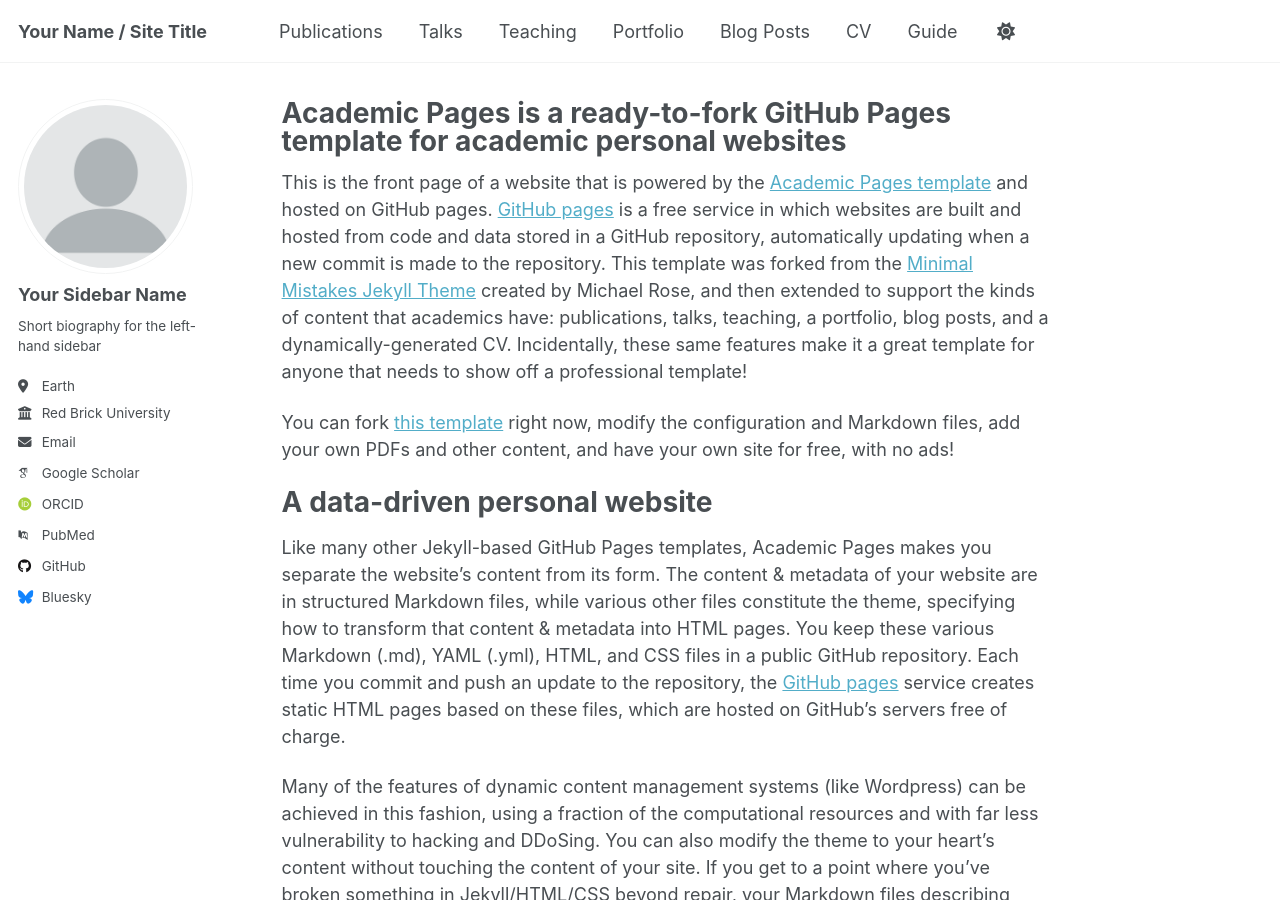
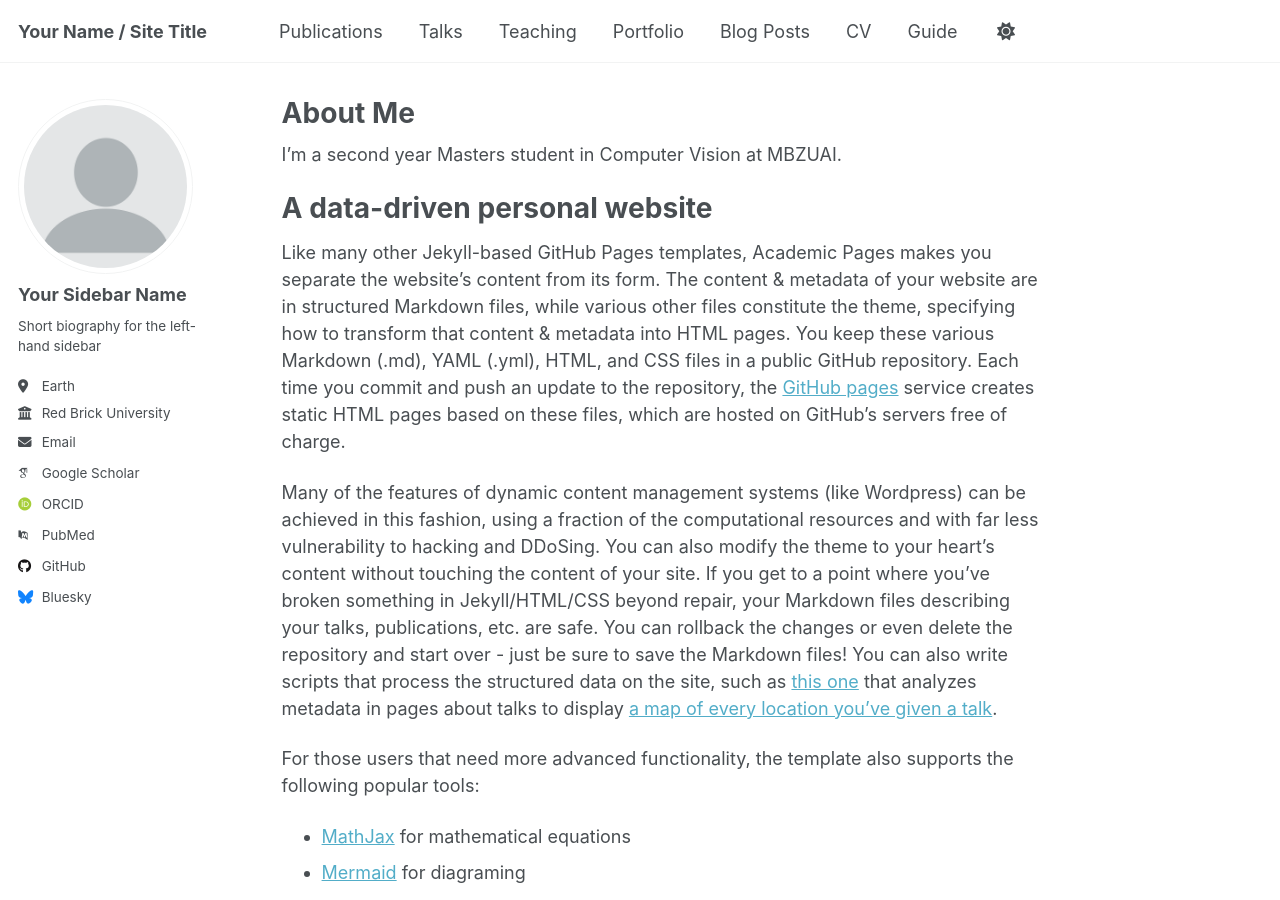
Before and after one commit to khufia/khufia.github.io, a Jekyll site: the page built from _pages/about.md, in a window 1280 px wide and 900 px high. Built offline with Jekyll 4.4.1, drawn with Linux system fonts in a browser that asks for light colours; some web fonts are replaced; a script that is not in the unit is left out.

Commit message:
Update about.md

```diff
--- a/_pages/about.md
+++ b/_pages/about.md
@@ -1,15 +1,13 @@
 ---
 permalink: /
-title: "Academic Pages is a ready-to-fork GitHub Pages template for academic personal websites"
+title: "About Me"
 author_profile: true
 redirect_from:
   - /about/
   - /about.html
 ---
 
-This is the front page of a website that is powered by the [Academic Pages template](https://github.com/academicpages/academicpages.github.io) and hosted on GitHub pages. [GitHub pages](https://pages.github.com) is a free service in which websites are built and hosted from code and data stored in a GitHub repository, automatically updating when a new commit is made to the repository. This template was forked from the [Minimal Mistakes Jekyll Theme](https://mmistakes.github.io/minimal-mistakes/) created by Michael Rose, and then extended to support the kinds of content that academics have: publications, talks, teaching, a portfolio, blog posts, and a dynamically-generated CV. Incidentally, these same features make it a great template for anyone that needs to show off a professional template!
-
- You can fork [this template](https://github.com/academicpages/academicpages.github.io) right now, modify the configuration and Markdown files, add your own PDFs and other content, and have your own site for free, with no ads!
+I'm a second year Masters student in Computer Vision at MBZUAI.
 
 A data-driven personal website
 ======
```
